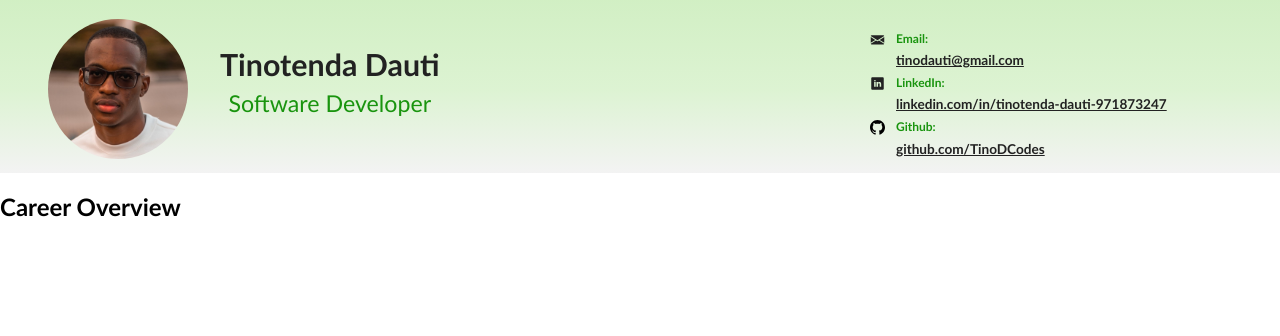
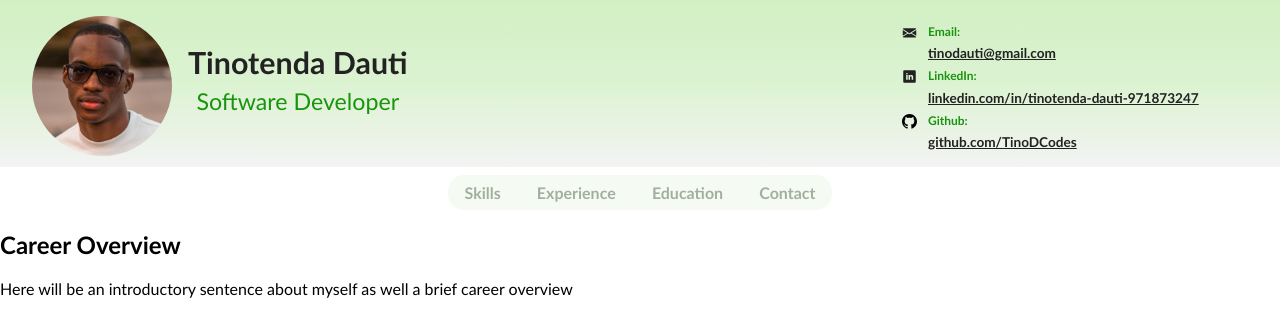
Before and after one commit to TinoDCodes/TINDAU271_PTO2309_GroupA_TinotendaDauti_ITW_Final_Digital_Resume, a plain HTML site: page index.html in a window 1280 px wide. Drawn offline with Linux system fonts and the light colour scheme.

Commit message:
added navigation links for medium and large devices

```diff
--- a/css/stylesheet.css
+++ b/css/stylesheet.css
@@ -25,6 +25,7 @@ body {
   border-radius: 100%;
   height: 90px;
   width: 90px;
+  margin-right: 0.5rem;
 }
 
 .name {
@@ -51,8 +52,8 @@ body {
   display: flex;
   flex-direction: column;
   align-items: flex-start;
-  margin-top: 1rem;
-  margin-right: 2rem;
+  margin-top: 0.2rem;
+  margin-left: 5rem;
 }
 
 .social-item {
@@ -82,6 +83,10 @@ body {
   text-wrap: wrap;
 }
 
+nav {
+  display: none;
+}
+
 .main-content {
   width: auto;
 }
@@ -90,13 +95,13 @@ body {
 @media only screen and (min-width: 768px) {
   .top-banner {
     flex-direction: row;
-    padding: 1rem 12rem 0 0;
+    padding: 0.2rem 12rem 0 0;
     align-items: center;
   }
 
   .profile-img {
     border-radius: 100%;
-    margin-right: 2rem;
+    margin-right: 1rem;
     height: 100px;
     width: 100px;
   }
@@ -121,11 +126,35 @@ body {
   .socials {
     width: fit-content;
     margin-left: auto;
-    margin-top: 1rem;
+    margin-top: 0.5rem;
   }
 
   .social-item a {
     text-wrap: nowrap;
+  }
+
+  nav {
+    width: auto;
+    display: flex;
+  }
+
+  .nav-links {
+    margin-top: 0.3rem;
+    width: fit-content;
+    margin-inline: auto;
+    background-color: #f5fbf2;
+    border-radius: 1rem;
+    padding-block: 0.5rem;
+  }
+
+  .nav-links a {
+    color: #a3af9e;
+    font-size: 0.85rem;
+    font-style: normal;
+    font-weight: 600;
+    line-height: 0.75rem;
+    margin: 1rem 0.8rem 1rem 0.8rem;
+    text-decoration: none;
   }
 }
 
@@ -139,7 +168,7 @@ body {
 
   .profile-img {
     border-radius: 100%;
-    margin-right: 2rem;
+    margin-right: 1rem;
     margin-left: 0.5rem;
     height: 140px;
     width: 140px;
@@ -165,7 +194,7 @@ body {
 
   .socials {
     margin-left: auto;
-    margin-top: 1rem;
+    margin-top: 0.5rem;
   }
 
   .social-item {
@@ -193,4 +222,14 @@ body {
     text-decoration-line: underline;
     text-wrap: nowrap;
   }
+
+  .nav-links {
+    margin-top: 0.5rem;
+  }
+
+  .nav-links a {
+    font-size: 1rem;
+    line-height: 0.75rem;
+    margin: 1rem 1rem 1rem 1rem;
+  }
 }
--- a/index.html
+++ b/index.html
@@ -9,7 +9,9 @@
 
   <body>
     <!-- header banner/top page portion -->
-    <header class="top-banner">
+    <header>
+      <div class="top-banner">
+        <div style="display: flex; align-items: center">
           <picture>
             <source
               srcset="../images/my_picture2.jpg"
@@ -27,7 +29,7 @@
             <h1 class="name">Tinotenda Dauti</h1>
             <h2 class="job-title">Software Developer</h2>
           </div>
-
+        </div>
         <!-- social links -->
         <div class="socials">
           <div class="social-item">
@@ -112,16 +114,28 @@
             </span>
           </div>
         </div>
+      </div>
+
+      <!-- navigation elements -->
+      <nav>
+        <div class="nav-links">
+          <a href="#skills">Skills</a>
+          <a href="#experience">Experience</a>
+          <a href="#education">Education</a>
+          <a href="#contact">Contact</a>
+        </div>
+      </nav>
     </header>
 
     <!--  middle page portion -->
     <main class="main-content">
-      <!-- navigation elements -->
-      <nav></nav>
-
       <!-- career overview -->
       <section>
         <h2>Career Overview</h2>
+        <p>
+          Here will be an introductory sentence about myself as well a brief
+          career overview
+        </p>
       </section>
 
       <!-- skills -->
```
Lines whose indentation alone changed are shown as unchanged.
